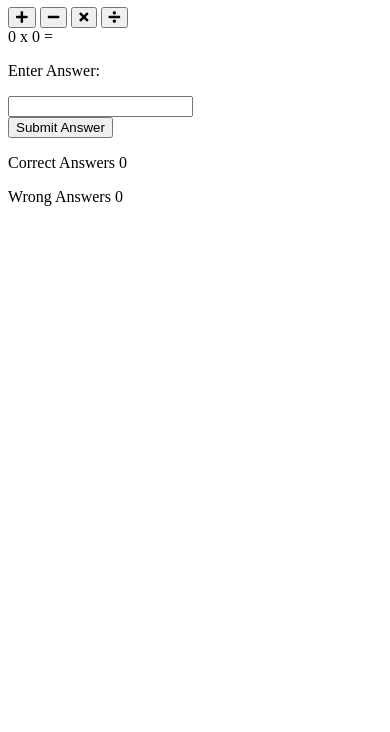
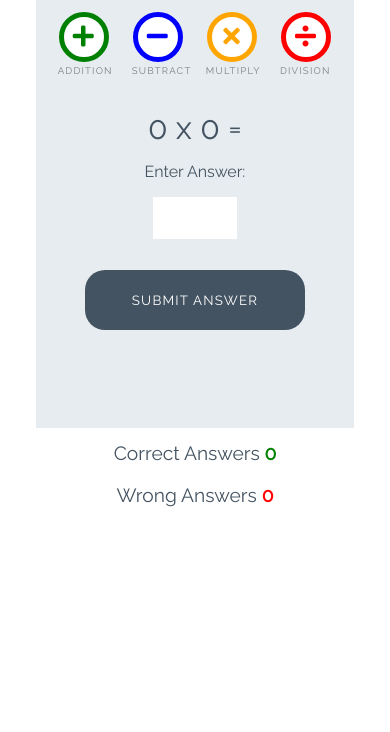
Before and after one commit to michael-takyi23/love-maths, a plain HTML site: page index.html in a window 390 px wide. Shown: the part 112-844 px from the top of the page. Drawn offline with Linux system fonts and the light colour scheme.

Commit message:
Add styles for game

```diff
--- a/assets/css/style.css
+++ b/assets/css/style.css
@@ -0,0 +1,254 @@
+/* --------- Global style */
+
+body {
+    background-color: white;
+    font-family: "Raleway", sans-serif;
+    color: #445361;
+    text-align: center;
+}
+
+/* --------- Heading */
+
+.heading {
+    text-align: center;
+    font-size: 2.5rem;
+}
+
+.logo {
+    height: 40px;
+    padding-right: 5px;
+}
+
+/* --------- Game layout */
+
+.game-area {
+    background-color: #E6ECF0;
+    box-sizing: border-box;
+    width: 85%;
+    height: 65vh;
+    max-height: 450px;
+    max-width: 830px;
+    margin-left: auto;
+    margin-right: auto;
+    padding: 1%;
+}
+
+.question-area {
+    width: 50%;
+    font-size: 2rem;
+    margin: auto;
+    padding: 50px 0;
+}
+
+.question-area span {
+    padding: 0 15px;
+}
+
+.score-area {
+    margin: 5px auto;
+    width: 60%;
+    font-size: 1.2rem;
+}
+
+.controls-area {
+    width: 85%;
+    margin: 30px auto;
+}
+
+#score {
+    color: green;
+    font-weight: bold;
+}
+
+#incorrect {
+    color: red;
+    font-weight: bold;
+}
+
+.answer-message {
+    display: none;
+    font-size: 1rem;
+}
+
+#answer-box {
+    border: none;
+    color: #445361;
+    display: inline-block;
+    height: 40px;
+    width: 80px;
+    font-size: 1.2rem;
+}
+
+.scores {
+    display: inline-block;
+    padding: 25px;
+}
+
+/* --------- Buttons */
+
+.btn {
+    width: 220px;
+    height: 60px;
+    font-family: "Raleway", sans-serif;
+    text-transform: uppercase;
+    letter-spacing: 1.2px;
+    color: white;
+}
+
+.btn:focus {
+    outline: none;
+}
+
+.btn--big {
+    padding-top: 10px;
+    border-radius: 50%;
+    background-color: white;
+    border: 10px solid;
+    width: 100px;
+    height: 100px;
+    font-size: 3.2rem;
+    margin: 0 30px;
+    transition: all 0.5s;
+}
+
+.btn--big::after{
+    content: attr(data-type);
+    font-size: 1rem;
+    color: gray;
+    position: relative;
+    left: -0.5em;
+}
+
+.btn--blue {
+    border-color: blue;
+    color: blue;
+}
+
+.btn--blue:active,
+.btn--blue:hover {
+    background-color: darkblue;
+    color: white;
+}
+
+.btn--orange {
+    border-color: orange;
+    color: orange;
+}
+
+.btn--orange:active,
+.btn--orange:hover {
+    background-color: darkorange;
+    color: white;
+}
+
+.btn--red {
+    border-color: red;
+    color: red;
+}
+
+.btn--red:active,
+.btn--red:hover {
+    background-color: darkred;
+    color: white;
+}
+
+.btn--green {
+    border-color: green;
+    color: green;
+}
+
+.btn--green:active,
+.btn--green:hover {
+    background-color: darkgreen;
+    color: white;
+}
+
+.btn--gray {
+    margin-top: 25px;
+    background-color: #445361;
+    border: 1px transparent;
+    border-radius: 20px;
+}
+
+.btn--gray:active,
+.btn--gray:hover {
+    background-color: #0d1013;
+}
+
+/* --------- Media queries */
+
+@media (max-width: 414px) {
+    .controls-area {
+        width: 100%;
+    }
+
+    .btn--big {
+        margin: 0 10px;
+        padding: 5px;
+        border: 5px solid;
+        width: 50px;
+        height: 50px;
+        font-size: 1.5rem;
+    }
+
+    .btn--big::after {
+        font-size: 0.6rem;
+        left: -0.7rem;
+    }
+
+    .question-area {
+        padding: 10% 0;
+        width: 100%;
+    }
+
+    .question-area span {
+        padding: 0;
+    }
+
+    .answer-message {
+        display: block;
+    }
+
+    #answer-box {
+        display: block;
+        margin: 0 auto;
+    }
+
+    .btn--gray {
+        margin-top: 0;
+    }
+
+    .score-area {
+        width: 100%;
+    }
+
+    .scores {
+        margin: 0.5em auto;
+        display: block;
+        padding: 5px;
+    }
+
+    .heading {
+        font-size: 2rem;
+    }
+}
+
+@media (max-width: 320px) {
+    .game-area {
+        height: 70vh;
+    }
+
+    .controls-area {
+        width: 75%;
+        margin: 10px auto;
+    }
+
+    .btn--big {
+        margin: 10px 10px;
+    }
+
+    .question-area {
+        padding: 10px 0;
+    }
+
+}
--- a/index.html
+++ b/index.html
@@ -21,16 +21,16 @@
     <div class="game-area">
 
         <div class="controls-area">
-            <button class="btn btn--big btn--green">
+            <button data-type="addition" class="btn btn--big btn--green">
                 <i class="fas fa-plus"></i>
             </button>
-            <button class="btn btn--big btn--blue">
+            <button data-type="subtract" class="btn btn--big btn--blue">
                 <i class="fas fa-minus"></i>
             </button>
-            <button class="btn btn--big btn--orange">
+            <button data-type="multiply" class="btn btn--big btn--orange">
                 <i class="fas fa-times"></i>
             </button>
-            <button class="btn btn--big btn--red">
+            <button data-type="division" class="btn btn--big btn--red">
                 <i class="fas fa-divide"></i>
             </button>
             <div class="question-area">
@@ -41,7 +41,7 @@
                 <p class="answer-message">Enter Answer:</p>
                 <input id="answer-box" type="number">
             </div>
-            <button class="btn btn--gray">Submit Answer</button>
+            <button data-type="submit" class="btn btn--gray">Submit Answer</button>
             </div>
 
     </div>
```
